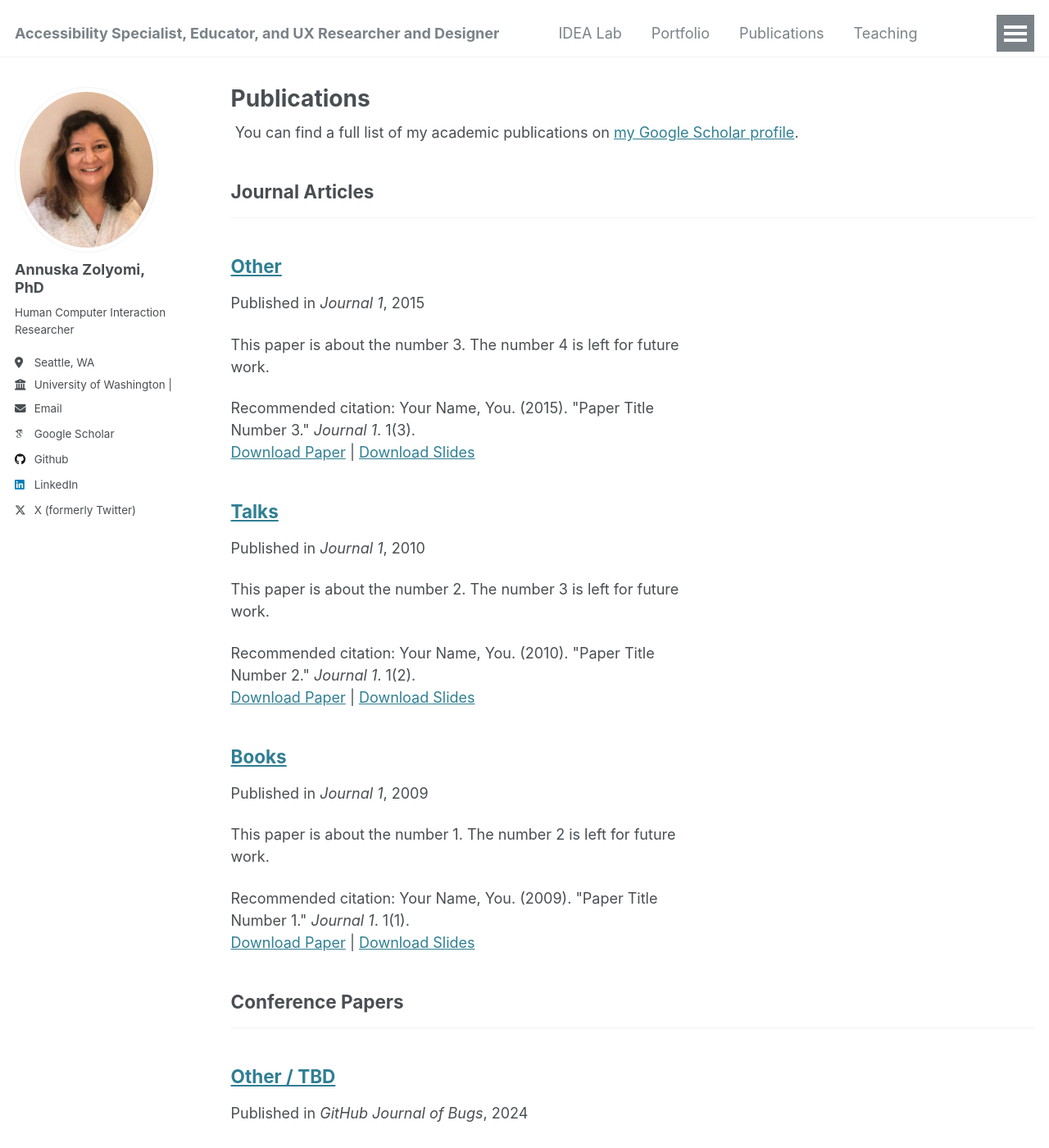
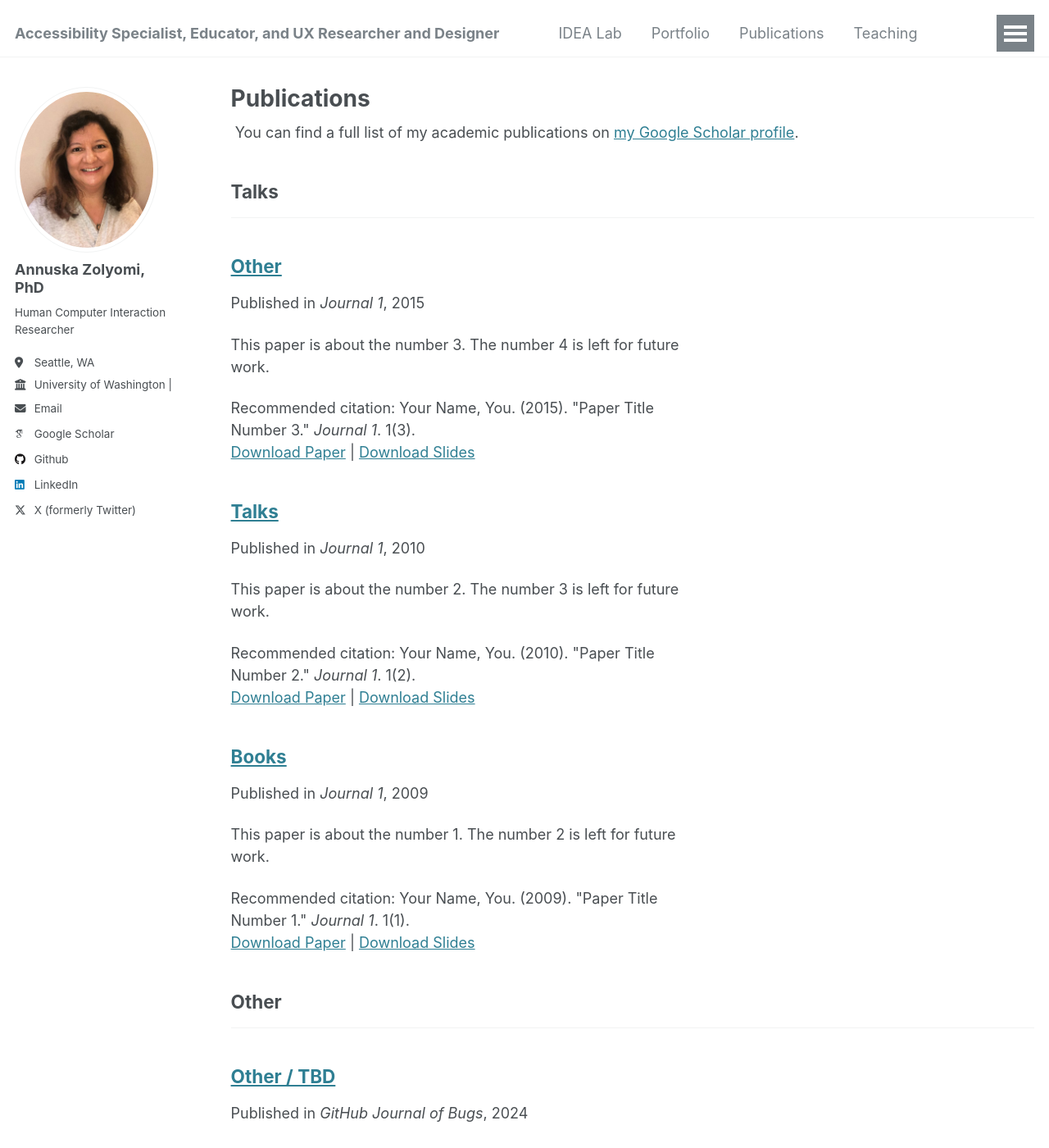
Before and after one commit to danper2024/APT, a Jekyll site: the page built from _pages/publications.html, in a window 1280 px wide and 1400 px high. Shown: the whole window at 82% size. Built offline with Jekyll 4.4.1, drawn with Linux system fonts in a browser that asks for light colours; some web fonts are replaced.

Commit message:
Update _config.yml
Signed-off-by: danper2024 <dan.perkins@outlook.com>

```diff
--- a/_config.yml
+++ b/_config.yml
@@ -79,9 +79,9 @@ publication_category:
   books:
     title: 'Books'
   manuscripts:
-    title: 'Journal Articles'
+    title: 'Talks'
   conferences:
-    title: 'Conference Papers'
+    title: 'Other'
 
 # Site Settings
 teaser                   :  # filename of teaser fallback teaser image placed in /images/, .e.g. "500x300.png"
```
